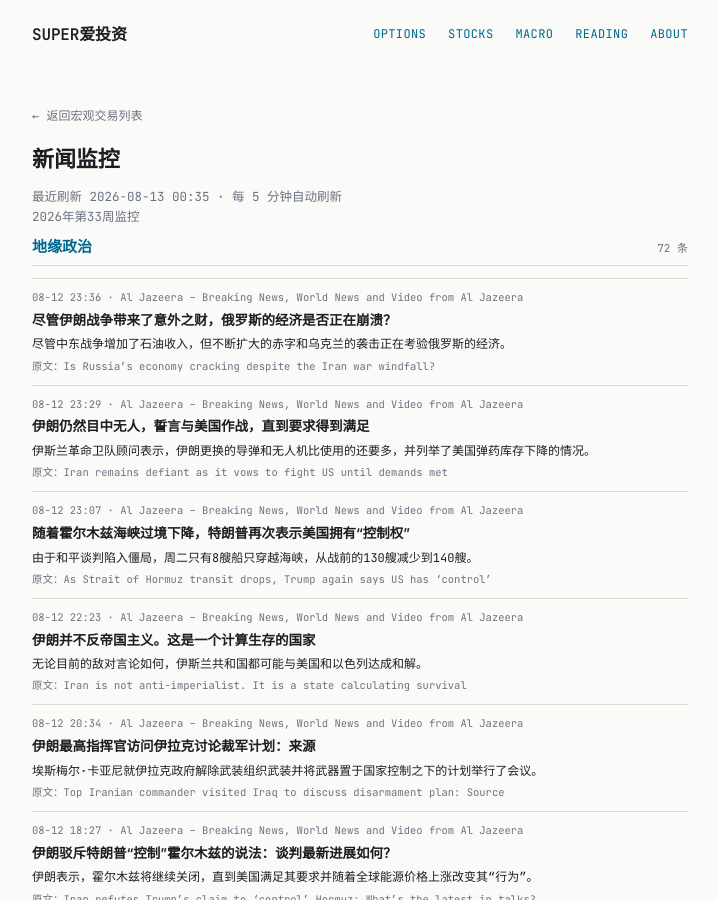
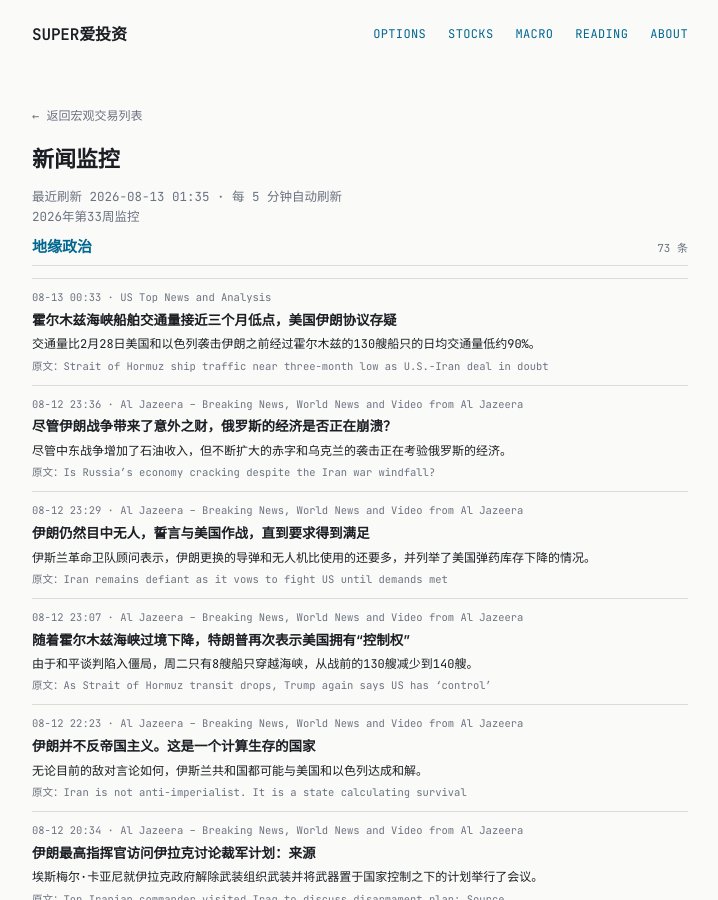
Before and after one commit to tang3super/tang3super.github.io, a Jekyll site: the page built from _macro_trade/news-digest.md, in a window 1280 px wide and 900 px high. Shown: the whole window, without its empty margins (280-998 px from the left). Built offline with Jekyll 4.4.1, drawn with Linux system fonts in a browser that asks for light colours; some of the changed text lies outside the part shown.

Commit message:
sync news-digest article

```diff
--- a/_macro_trade/news-digest.md
+++ b/_macro_trade/news-digest.md
@@ -5,11 +5,18 @@ title: 新闻监控
 date: '2026-08-13'
 summary: 2026年第33周监控
 week_label: 2026年第33周监控
-last_updated: 2026-08-13 00:35
+last_updated: 2026-08-13 01:35
 refresh_note: 每 5 分钟自动刷新
 topics:
 - name: 地缘政治
   items:
+  - title: Strait of Hormuz ship traffic near three-month low as U.S.-Iran deal in doubt
+    summary: Traffic is about 90% lower than the daily average of 130 ships that transited Hormuz before the U.S. and Israel attacked Iran on Feb. 28.
+    link: https://www.cnbc.com/2026/08/12/strait-hormuz-ship-traffic-iran-war-deal.html
+    source: US Top News and Analysis
+    time: 08-13 00:33
+    title_zh: 霍尔木兹海峡船舶交通量接近三个月低点，美国伊朗协议存疑
+    summary_zh: 交通量比2月28日美国和以色列袭击伊朗之前经过霍尔木兹的130艘船只的日均交通量低约90%。
   - title: Is Russia’s economy cracking despite the Iran war windfall?
     summary: A widening deficit and Ukrainian strikes are testing Russia's economy, even as war in the Middle East lifts oil revenue.
     link: https://www.aljazeera.com/video/counting-the-cost/2026/8/12/is-russias-economy-cracking-despite-the-iran-war-windfall?traffic_source=rss
@@ -494,6 +501,13 @@ topics:
     time: 08-10 02:18
 - name: 货币政策
   items:
+  - title: Drought exposes Nazi-era warship wrecks beneath the Danube
+    summary: Record-low water levels on the Danube near Prahovo, Serbia, have exposed the wrecks of dozens of Nazi-era vessels
+    link: https://www.aljazeera.com/video/newsfeed/2026/8/12/drought-exposes-nazi-era-warship-wrecks-beneath-the-danube?traffic_source=rss
+    source: Al Jazeera – Breaking News, World News and Video from Al Jazeera
+    time: 08-13 00:58
+    title_zh: 干旱暴露了多瑙河下纳粹时代的军舰残骸
+    summary_zh: 塞尔维亚普拉霍沃附近的多瑙河水位创历史新低，数十艘纳粹时代船只的残骸暴露在外
   - title: Jim Cramer's top 10 things to watch in the stock market Wednesday
     summary: The July CPI report matched expectations, and CoreWeave's earnings report shows booming demand for Nvidia chips.
     link: https://www.cnbc.com/2026/08/12/jim-cramers-top-10-things-to-watch-in-the-stock-market-wednesday.html
```
